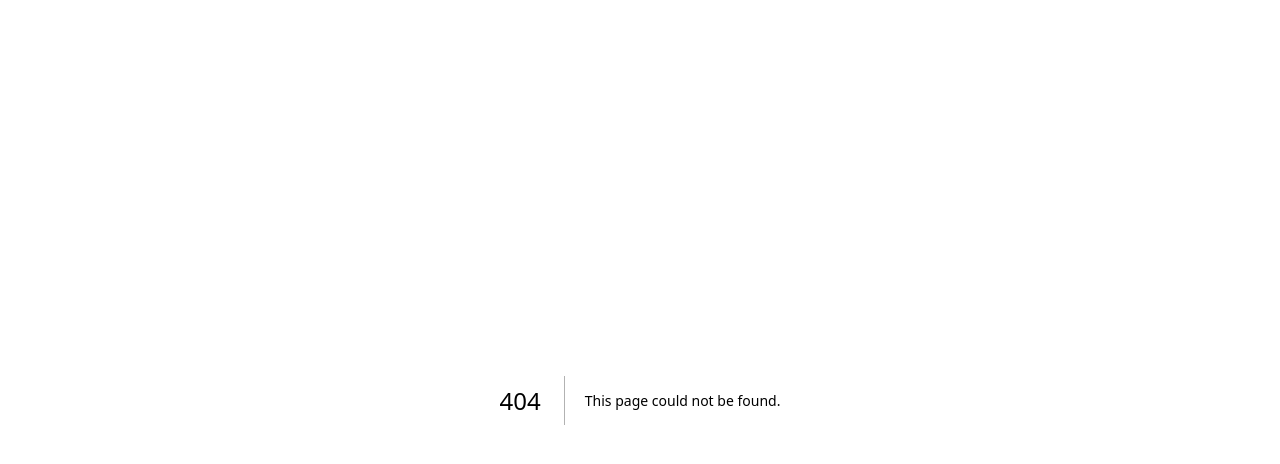
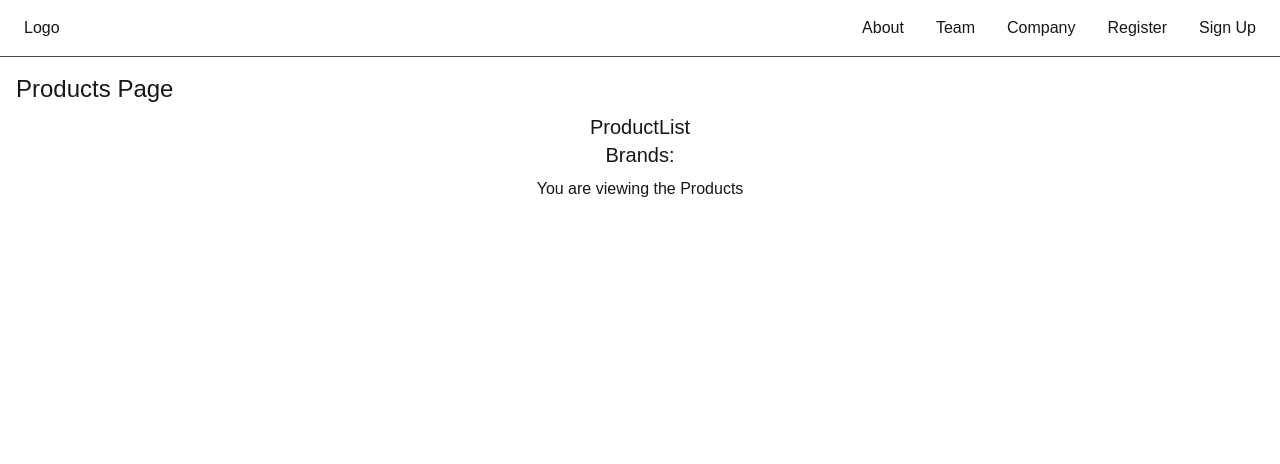
Before and after one commit to Kaustubhjogle/NextJS-App, a Next.js app: page /products in a window 1280 px wide. Before the commit this address had no page. Shown: the top 464 px of the page. Built offline with nearby package versions, Linux system fonts and the light colour scheme.

Commit message:
Implement searchParams and useSearchParams

```diff
--- /dev/null
+++ b/app/(users)/products/ProductList.jsx
@@ -0,0 +1,24 @@
+"use client";
+import { useSearchParams } from "next/navigation";
+import React from "react";
+
+const ProductList = () => {
+  const paramData = useSearchParams();
+  const brandArr = paramData.getAll("brand");
+
+  return (
+    <div className="text-xl m-2">
+      ProductList
+      {brandArr && (
+        <div>
+          Brands:
+          {brandArr?.map((item) => {
+            return item + " ";
+          })}
+        </div>
+      )}
+    </div>
+  );
+};
+
+export default ProductList;
--- /dev/null
+++ b/app/(users)/products/page.jsx
@@ -0,0 +1,26 @@
+import ProductList from "./ProductList";
+
+const ProductsPage = async (props) => {
+  const paramData = await props.searchParams;
+
+  const category = paramData.category;
+  const sortBy = paramData.sort;
+
+  return (
+    <div className="m-4">
+      <h1 className="text-2xl">Products Page</h1>
+      <div className="flex flex-col text-center">
+        <div>
+          <ProductList/>
+        </div>
+        <h2>
+          You are viewing the Products
+          {category && ` with Category: ${category}`}
+          {sortBy && ` sorted by ${sortBy}`}
+        </h2>
+      </div>
+    </div>
+  );
+};
+
+export default ProductsPage;
```
